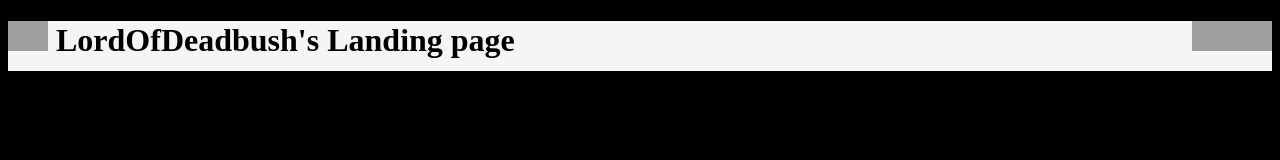
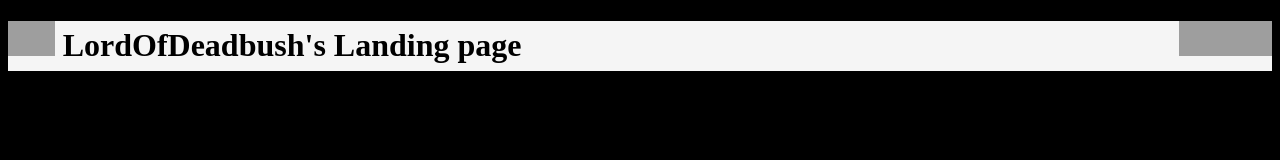
Before and after one commit to LordOfDeadbush/Landing-Page, a plain HTML site: page index.html in a window 1280 px wide. Drawn offline with Linux system fonts and the light colour scheme; grey boxes are pictures that could not be loaded.

Commit message:
troubleshooting some css shenanigans

```diff
--- a/index.html
+++ b/index.html
@@ -10,11 +10,11 @@
 <body>
     <header>
     <h1>
-        <img src=https://encrypted-tbn0.gstatic.com/images?q=tbn:ANd9GcQ_t56YvQqdUUI5VYW6dpIlRdONRMmjCM_HGbgFrdA&s style="height:30px">
+        <img src=https://encrypted-tbn0.gstatic.com/images?q=tbn:ANd9GcQ_t56YvQqdUUI5VYW6dpIlRdONRMmjCM_HGbgFrdA&s>
         LordOfDeadbush's Landing page
         <links>
-        <a href="https://github.com/LordOfDeadbush"><img src=https://github.githubassets.com/images/modules/logos_page/GitHub-Mark.png style="height:30px" align="right"></a>
-        <a href="https://www.youtube.com/watch?v=dQw4w9WgXcQ"><img src="https://upload.wikimedia.org/wikipedia/commons/thumb/0/09/YouTube_full-color_icon_%282017%29.svg/2560px-YouTube_full-color_icon_%282017%29.svg.png" style="height:30px" align="right"></a>
+        <a href="https://github.com/LordOfDeadbush"><img src=https://github.githubassets.com/images/modules/logos_page/GitHub-Mark.png align="right"></a>
+        <a href="https://www.youtube.com/watch?v=dQw4w9WgXcQ"><img src="https://upload.wikimedia.org/wikipedia/commons/thumb/0/09/YouTube_full-color_icon_%282017%29.svg/2560px-YouTube_full-color_icon_%282017%29.svg.png" align="right"></a>
         </links>
     </h1>
     </header>
--- a/style.css
+++ b/style.css
@@ -5,6 +5,7 @@ header {
 }
 h1 {
     height: 30px;
+    vertical-align: middle;
 }
 links {
     align-self: flex-end;
@@ -13,3 +14,6 @@ body {
     background-color: black;
     color: aliceblue;
 }
+img {
+    height:35px;
+}
```
